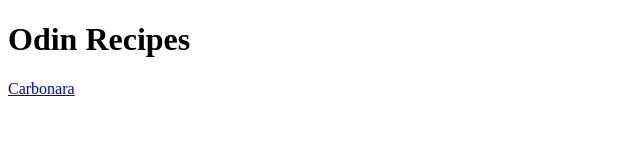
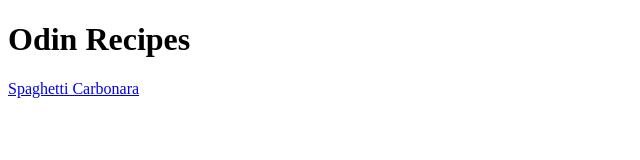
Before and after one commit to twofansv/odin-recipes, a plain HTML site: page index.html in a window 1280 px wide. Shown: the full height of the page, 0-640 px from the left. Drawn offline with Linux system fonts and the light colour scheme.

Commit message:
[*] Fix name of carbonara to spaghetti carbonara
I realized that inputting the right and concise name of the Recipe name
would be neat.

```diff
--- a/index.html
+++ b/index.html
@@ -6,6 +6,6 @@
     </head>
     <body>
         <h1>Odin Recipes</h1>
-        <a href="recipes/carbonara.html" rel="noopener noreferrer" target="_blank">Carbonara</a>
+        <a href="recipes/spaghetti-carbonara.html" rel="noopener noreferrer" target="_blank">Spaghetti Carbonara</a>
     </body>
 </html>
```
Also changed, not shown: recipes/spaghetti-carbonara.html (renamed from recipes/carbonara.html, +2 -2 lines).
